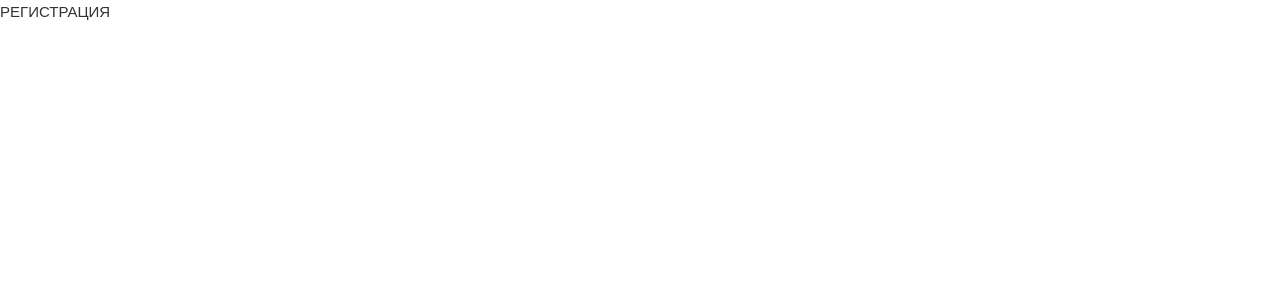
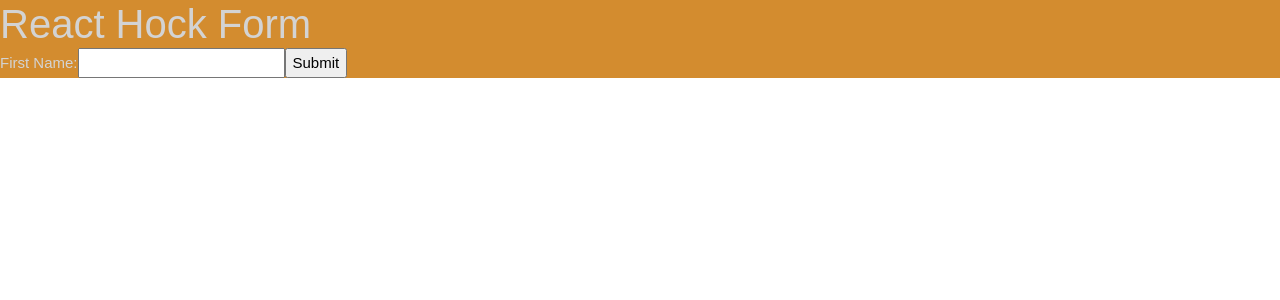
Before and after one commit to Niks6455/ajregator2, a React (Create React App) app: page /Register in a window 1280 px wide. Shown: the top 300 px of the page. Built offline with nearby package versions, Linux system fonts and the light colour scheme.

Commit message:
регистрация 20проц

```diff
--- a/package.json
+++ b/package.json
@@ -10,6 +10,7 @@
     "node-sass": "^7.0.3",
     "react": "^18.2.0",
     "react-dom": "^18.2.0",
+    "react-hook-form": "^7.43.1",
     "react-router-dom": "^6.6.1",
     "react-scripts": "5.0.1",
     "web-vitals": "^2.1.4"
--- a/src/component/pages/main/Main.js
+++ b/src/component/pages/main/Main.js
@@ -102,7 +102,7 @@ export default function Main() {
                                     <Layout>
                                           <div className={styles.main__threeInner}>
                                           <h1 className={styles.main__textTitle}>Мойте свой автомобиль вместе с нами!</h1>
-                                          <Link to='/register'>
+                                          <Link to='/egister'>
                                                 <Button text={"Зарегестрироваться"} bg_color={'#4E78E2'} text_color={'#ffffff'} />
                                           </Link>
                                           </div>
--- a/src/component/pages/register/Register.js
+++ b/src/component/pages/register/Register.js
@@ -1,11 +1,30 @@
+import { useForm } from "react-hook-form";
+import React from "react";
+import styles from "./Register.module.scss"
+export default function Register() {
+ const {
+    register,
+    formState:{
+        errors,
+    },
+    handleSubmit,
+ } = useForm();
 
-import React from "react";
-import styles from './Register.module.scss';
-
-export default function Home() {
-    return(
-       <div className={styles.register}>
-           <p>РЕГИСТРАЦИЯ</p>
-       </div>
-    )
+ const onSubmit = (data) =>{
+    alert(JSON.stringify(data))
+ }//data- хранит всю заполненную информацию о форме
+  return (
+    <div className={styles.form}>
+    <h1>React Hock Form</h1>
+        <form onSubmit={handleSubmit(onSubmit)}>
+        <label>
+        First Name:
+            <input
+                {...register('firstName')}
+            />
+        </label>
+            <input type="submit"/>
+        </form>
+    </div>
+  );
 }
--- a/src/component/pages/register/Register.module.scss
+++ b/src/component/pages/register/Register.module.scss
@@ -0,0 +1,7 @@
+
+.form{
+    background-color: rgb(211, 140, 47);
+    height: 100vh;
+    height: 100%;
+    color: lightgray;
+}
```
Also changed, not shown: 1 other file (tests, documents, lock files or other folders).
